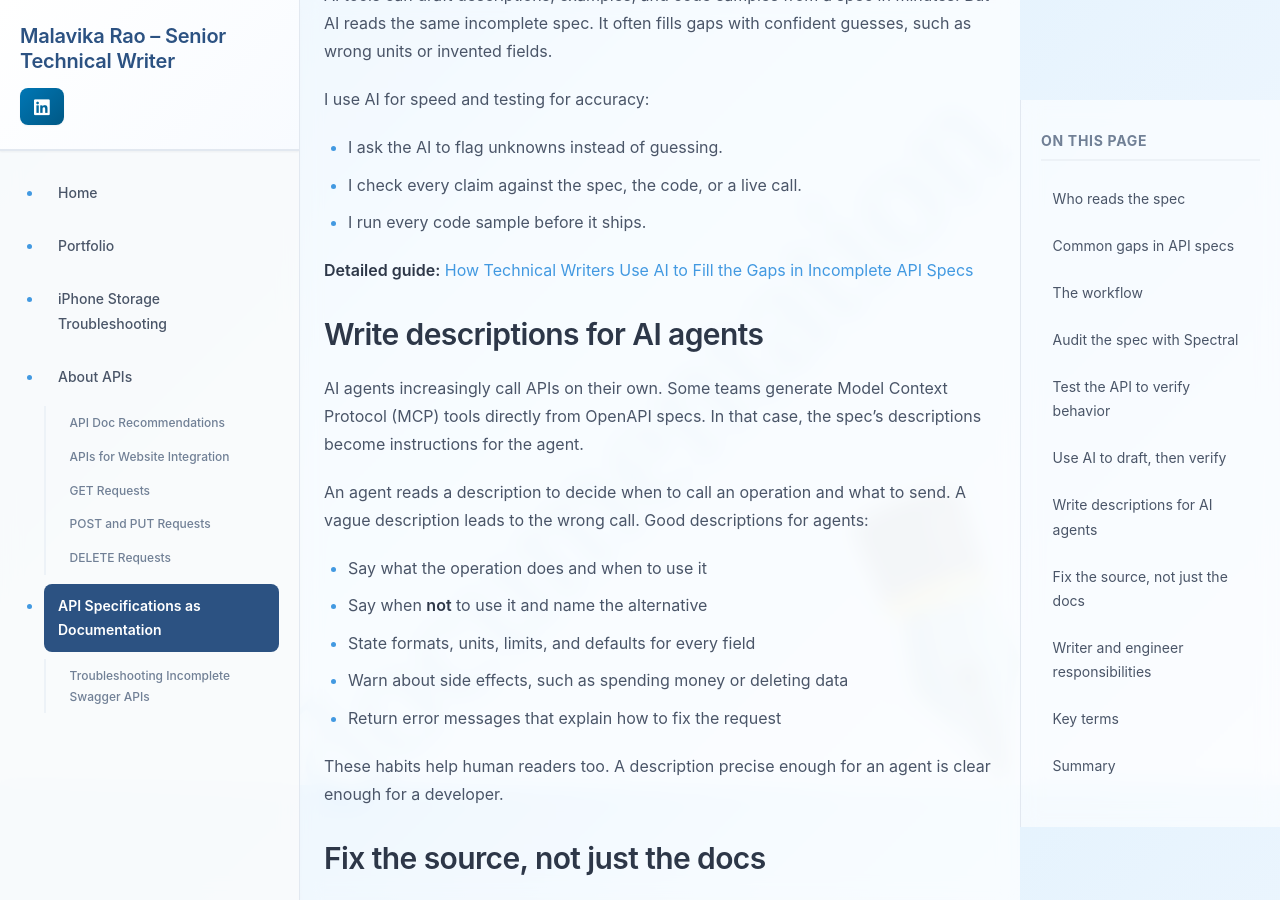
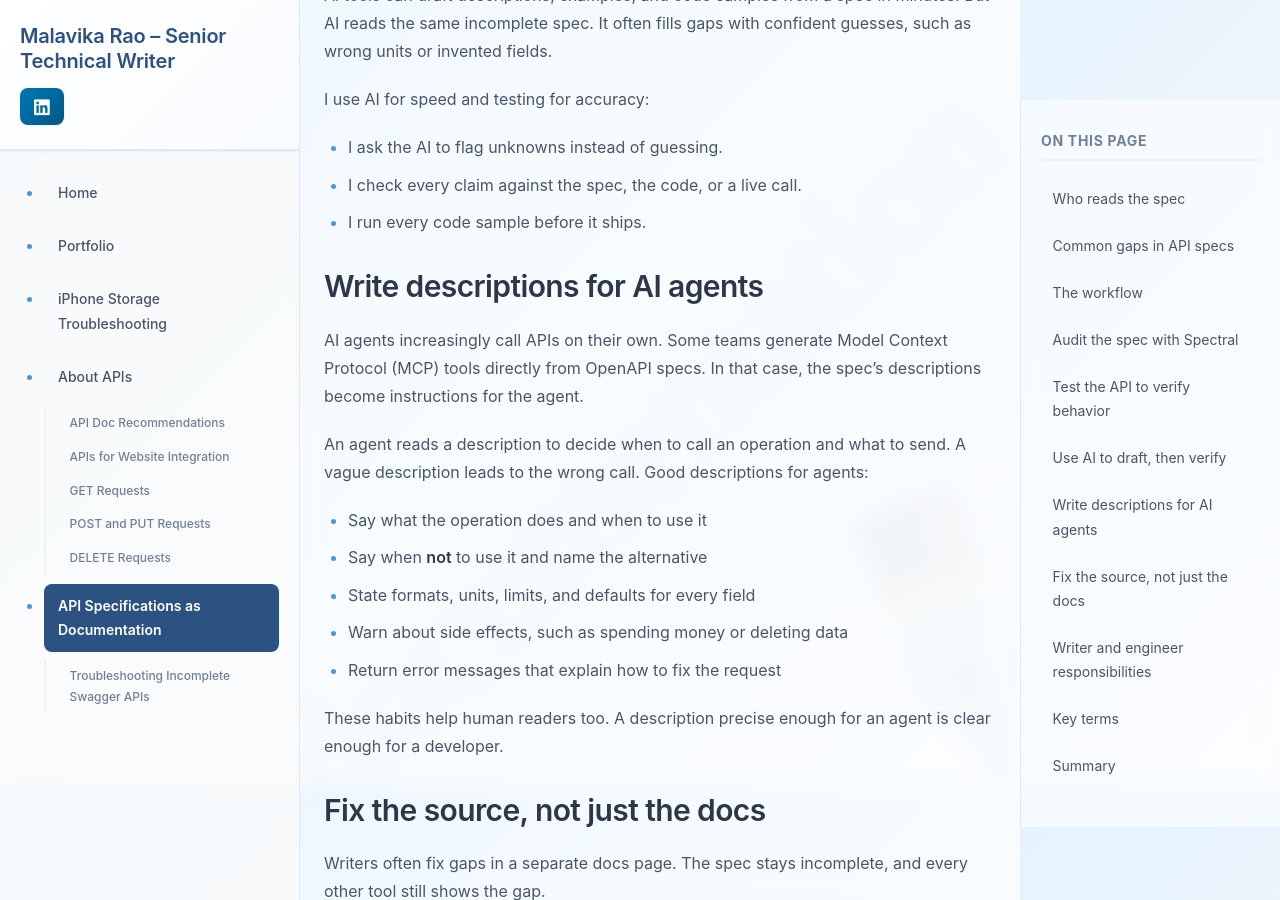
Before and after one commit to msraofolio/msraofolio.github.io, a Jekyll site: the page built from docs/case-studies/ai_technical_writing.md, in a window 1280 px wide and 900 px high, scrolled down 2815 px. Built offline with Jekyll 4.4.1, drawn with Linux system fonts in a browser that asks for light colours.

Commit message:
Removed an incorrect link

```diff
--- a/docs/case-studies/ai_technical_writing.md
+++ b/docs/case-studies/ai_technical_writing.md
@@ -78,8 +78,6 @@ I use AI for speed and testing for accuracy:
 - I check every claim against the spec, the code, or a live call.
 - I run every code sample before it ships.
 
-**Detailed guide:** [How Technical Writers Use AI to Fill the Gaps in Incomplete API Specs](/case-studies/ai-and-incomplete-api-specs/)
-
 ## Write descriptions for AI agents
 
 AI agents increasingly call APIs on their own. Some teams generate Model Context Protocol (MCP) tools directly from OpenAPI specs. In that case, the spec's descriptions become instructions for the agent.
```
